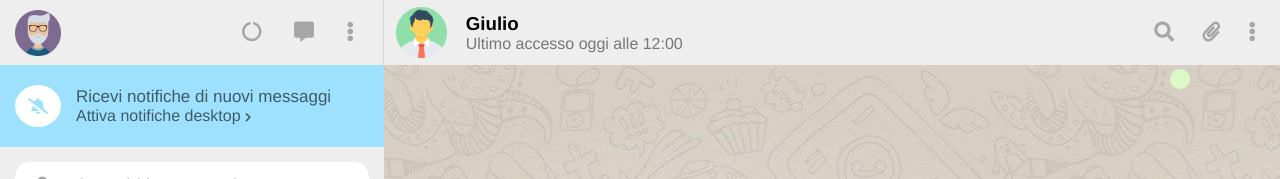
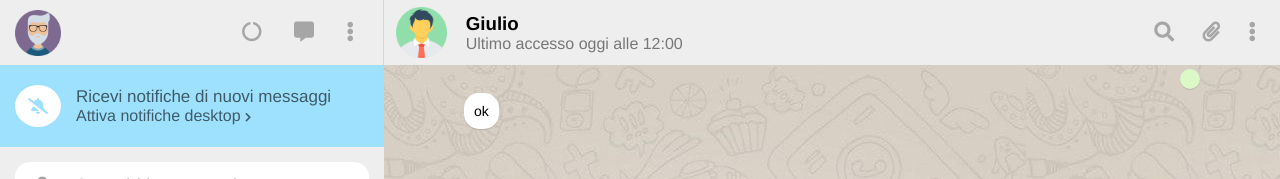
Before and after one commit to andrea9llo/js-html-css-boolzap, a plain HTML site: page index.html in a window 1280 px wide. Both pictures are taken after a click on the icon 1250 px from the left and 767 px from the top of the page. Shown: the top 179 px of the page. Drawn offline with nearby package versions, Linux system fonts and the light colour scheme.

Commit message:
massaggio pc

```diff
--- a/css/style.css
+++ b/css/style.css
@@ -176,11 +176,11 @@
   border-radius: 15px;
   border: none;
 }
-
+/* msg inviato */
 .contenitore-msgInv{
   display: flex;
   justify-content: flex-end;
-  margin: 4px 90px 0 0;
+  margin: 4px 80px 0 0;
 }
 .msg-utente{
   max-width: 50%;
@@ -188,8 +188,25 @@
   padding: 10px;
   border-radius: 15px;
   background-color: #dcf8c6;
+  box-shadow: 0 1px 0.5px rgba(0,0,0,.13);
+  word-wrap: break-word;
 }
 
+/* msg ricevuto */
+.contenitore-msgPc{
+  display: flex;
+  justify-content: flex-start;
+  margin: 4px 0 0 80px;
+}
+.msg-pc{
+  max-width: 50%;
+  font-size: 14px;
+  padding: 10px;
+  border-radius: 15px;
+  background-color: #fff;
+  box-shadow: 0 1px 0.5px rgba(0,0,0,.13);
+  word-wrap: break-word;
+}
 
 /* testo non visibile in pagina */
 .template{
--- a/index.html
+++ b/index.html
@@ -201,7 +201,9 @@
         <div class="contenitore-msgInv">
           <span class="msg-utente"></span>
         </div>
-
+        <div class="contenitore-msgPc">
+          <span class="msg-pc"></span>
+        </div>
       </div>
 
     </main>
--- a/js/main.js
+++ b/js/main.js
@@ -18,9 +18,23 @@ function invioMsg() {
 
   // per ultima cosa pulisco sempre l'input
   $(".text-msg").val("");
+
+
+  // inserisco la funzione setTimeout per ricevere un ok come risposta dopo un secondo
+  setTimeout(msgRicevuto,1000);
 }
 
+// creo la funzione per ricevere sempre lo stesso msg
+function msgRicevuto() {
+  // uso sempre la funzione clone per clonare la classe html che mi serve per poi stampare in pagina il msg
+  var elementClonPc = $(".template .contenitore-msgPc").clone();
 
+  // con find trovo l emento html dopo quello clonato e aggiungo il testo dell risposta
+  elementClonPc.find(".msg-pc").text("ok");
+
+  // adesso stampo in pagina il testo
+  $(".msg-chat").append(elementClonPc);
+}
 
 $( document ).ready( function (){
 
@@ -33,6 +47,10 @@ $( document ).ready( function (){
   if (k.keyCode == "13") {
     invioMsg();
   }
+
+  $('.msg-chat').scrollTop($('.msg-chat')[0].scrollHeight);
+
+
 })
 
 
```
